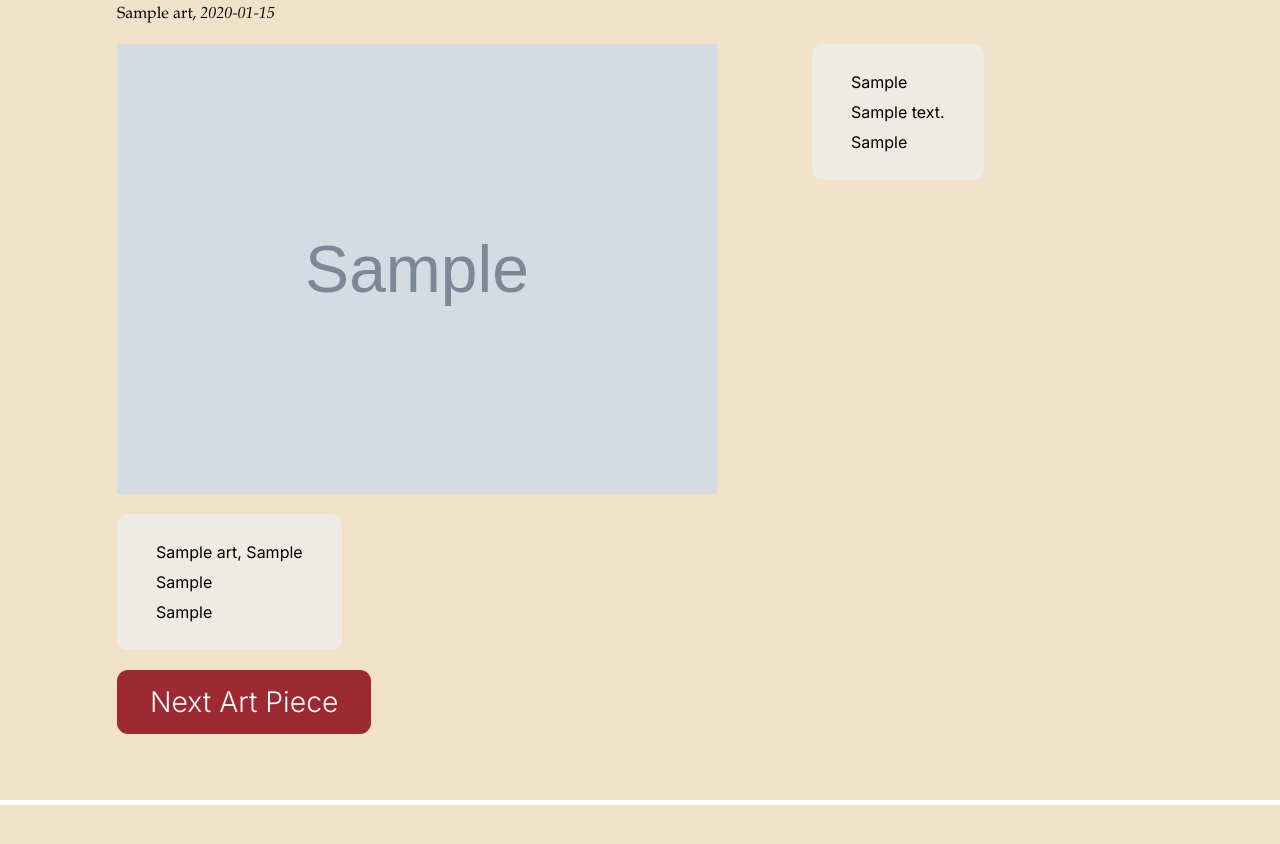
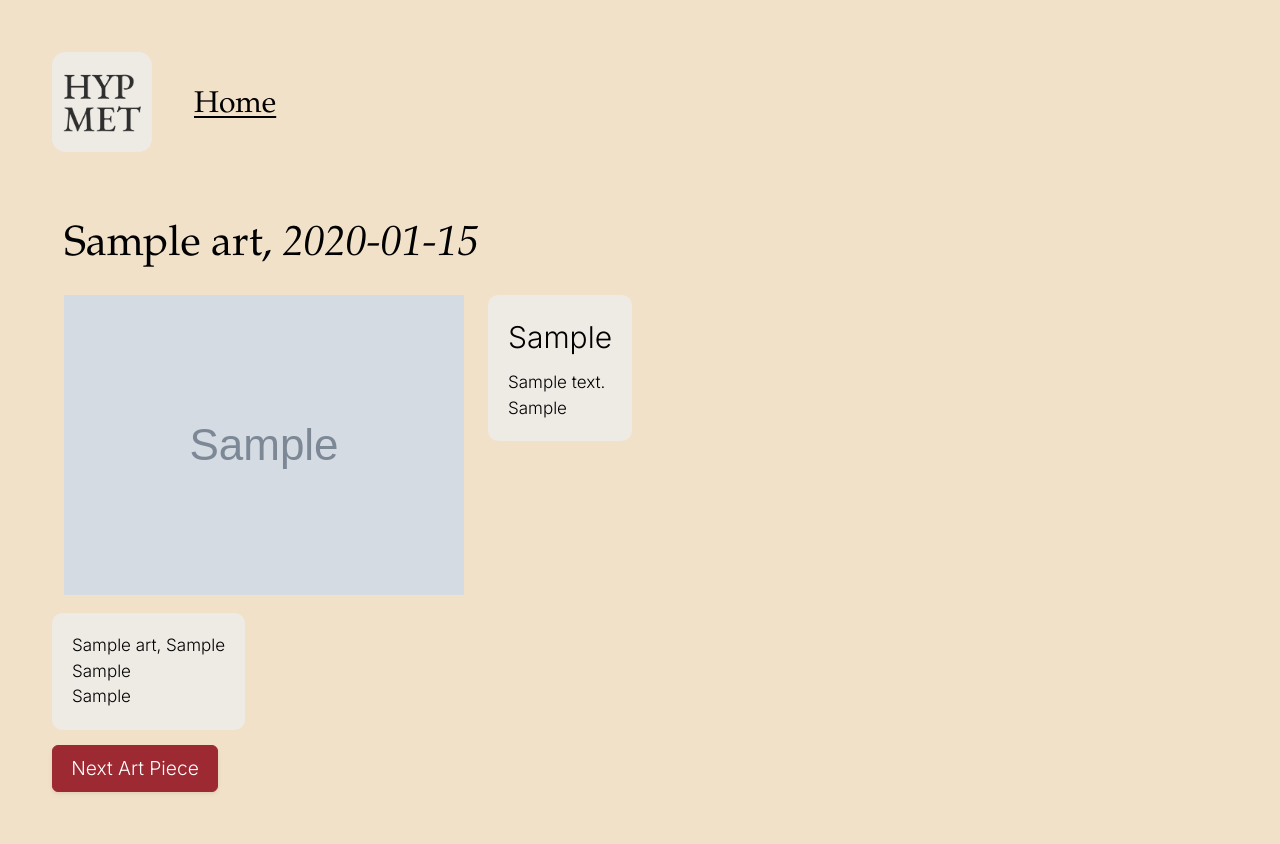
Before and after one commit to hi1van/Hyperlink-Metropolitan-Museum, a Flask app: page /hyperMuseum in a window 1280 px wide. Before the commit the page ends 805 px from the top, so only its background shows below. Run offline with Flask 3, Linux system fonts and the light colour scheme; tables that the repository leaves empty hold one stand-in row (values such as "Sample post"); grey boxes marked "Sample" are stand-in pictures; a database or web service that is not in the repository returns one stand-in record (values such as "Sample title"); data that the repository does not hold is empty.

Commit message:
art page styling complete

```diff
--- /dev/null
+++ b/app/static/styles/hyperMuseum.css
@@ -0,0 +1,98 @@
+html, body {
+    height: auto;
+    min-height: 100%;
+    margin: 0;
+    background-color: #F1E1C8;
+}
+
+.page-container {
+    padding: 5%;
+}
+
+a.logo img{
+    width: 100px;
+    height: auto;
+}
+
+button.button {
+    color: #FFF;
+    font-family: Inter, sans-serif;
+    font-size: larger;
+    font-weight: 300;
+    background-color: #9D2933;
+    border-color: #9D2933;
+}
+
+button.button:hover {
+    background-color: #C53440;
+    border-color: #C53440;
+}
+
+a.home {
+    color:#000;
+    text-decoration: underline;
+    text-decoration-thickness: 1.5px;
+    text-underline-offset: 4px;
+    font-family: Garamond;
+    font-size: 30px;
+    align-items: center;
+}
+
+h2.art_title {
+    color: #000;
+    text-align: left;
+    font-family: Garamond;
+    font-size: 42px;
+    font-style: normal;
+    font-weight: 400;
+    line-height: normal;
+    margin-top: 50px;
+}
+
+div.artist_panel {
+    background: #EEEAE4;
+    justify-content: left;
+    align-items: left;
+    color: #000;
+}
+
+div.art_panel {
+    background: #EEEAE4;
+    justify-content: left;
+    align-items: left;
+    color: #000;
+}
+
+div#panel_padding {
+    padding: 20px;
+    background-color: #EEEAE4;
+    border-radius: 10px;
+}
+
+h3.name {
+    color: #000;
+    font-family: Inter, sans-serif;
+    font-size: 30px;
+    font-style: normal;
+    font-weight: 300;
+    margin-bottom: 10px;
+}
+
+h4.desc {
+    font-size: 17px;
+    font-style: normal;
+    font-weight: 300;
+}
+
+a {
+    text-decoration: underline;
+    text-decoration-thickness: 1.5px;
+    text-underline-offset: 4px;
+}
+
+a:hover {
+    color: #6f6f6f !important;
+    text-decoration: underline;
+    text-decoration-thickness: 1.5px;
+    text-underline-offset: 4px;
+}
--- a/app/templates/hyperMuseum.html
+++ b/app/templates/hyperMuseum.html
@@ -9,37 +9,61 @@
 
     <link rel="stylesheet" href="https://fonts.googleapis.com/css2?family=Inter:wght@300;400;500;600;700&display=swap">
 
-    <link rel="stylesheet" href="{{ url_for('static', filename='styles/style.css') }}" />
+    <link rel="stylesheet" href="{{ url_for('static', filename='styles/hyperMuseum.css') }}" />
     <link rel="stylesheet" href="https://cdn.jsdelivr.net/npm/bulma@1.0.2/css/bulma.min.css">
 </head>
 <body>
-    <div class="display_container">
-        <h2>
-            <a id="art_title" href="#" target="_blank" style="color: inherit;">{{ title }}</a>, <i>{{ artwork_date }}</i>
-        </h2>
-        <div class="art_artist_panel">
-            <img src="{{ image }}" alt="Image not found!">
-            <div>
-                <div class="artist_panel">
-                    <h3><a id="artist_name" href="#" target="_blank" style="color: inherit;">{{ artist or 'Artist Unknown' }}</a></h3>
-                    <h4>{{ artist_bio }}</h4>
-                    <h4><a id="period" href="#" target="_blank" style="color: inherit;">{{ period }}</a></h4>
-                </div>
-            </div>
-
-        </div>
-
-        <div>
-            <div class="art_panel">
-                <h5>{{ object_name or 'Unnamed Object' }}, {{ medium }}</h5>
-                <h5>{{ dimensions }}</h5>
-                <h5>{{ department }}</h5>
+    <div class="page-container">
+        <div class="columns">
+            <a class="logo" style="margin-right: 30px;" href="/index">
+                <img src="{{ url_for('static', filename='images/hypmethigh.png') }}">
+            </a>
+            <div class="column is-flex is-align-items-center">
+                <a class="home" href="/index">
+                    Home
+                </a>
             </div>
         </div>
 
-        <a href="/hyperMuseum" class="no-decoration">
-            <button class="next_button">Next Art Piece</button>
-        </a>
+        <div class="columns">
+            <div class="column is-9">
+                <h2 class="art_title">
+                    <a id="art_title" href="#" target="_blank" style="color: inherit;">{{ title }}</a>, <i>{{ artwork_date }}</i>
+                </h2>
+            </div>
+        </div>
+
+
+        <div class="columns">
+            <div class="column is-narrow">
+                <img src="{{ image }}" alt="Image not found!">
+            </div>
+            <div class="column is-narrow">
+                <div id="panel_padding">
+                    <div class="artist_panel">
+                        <h3 class="name"><a id="artist_name" href="#" target="_blank" style="color: inherit;">{{ artist or 'Artist Unknown' }}</a></h3>
+                        <h4 class="desc">{{ artist_bio }}</h4>
+                        <h4 class="desc"><a id="period" href="#" target="_blank" style="color: inherit;">{{ period }}</a></h4>
+                    </div>
+                </div>
+            </div>
+        </div>
+
+        <div class="columns">
+            <div id="panel_padding">
+                <div class="art_panel">
+                    <h4 class="desc">{{ object_name or 'Unnamed Object' }}, {{ medium }}</h5>
+                    <h4 class="desc">{{ dimensions }}</h5>
+                    <h4 class="desc">{{ department }}</h5>
+                </div>
+            </div>
+        </div>
+
+        <div class="columns" style="margin-top: 15px;">
+            <a href="/hyperMuseum" class="no-decoration">
+                <button class="button">Next Art Piece</button>
+            </a>
+        </div>
     </div>
 </body>
 </html>
```
